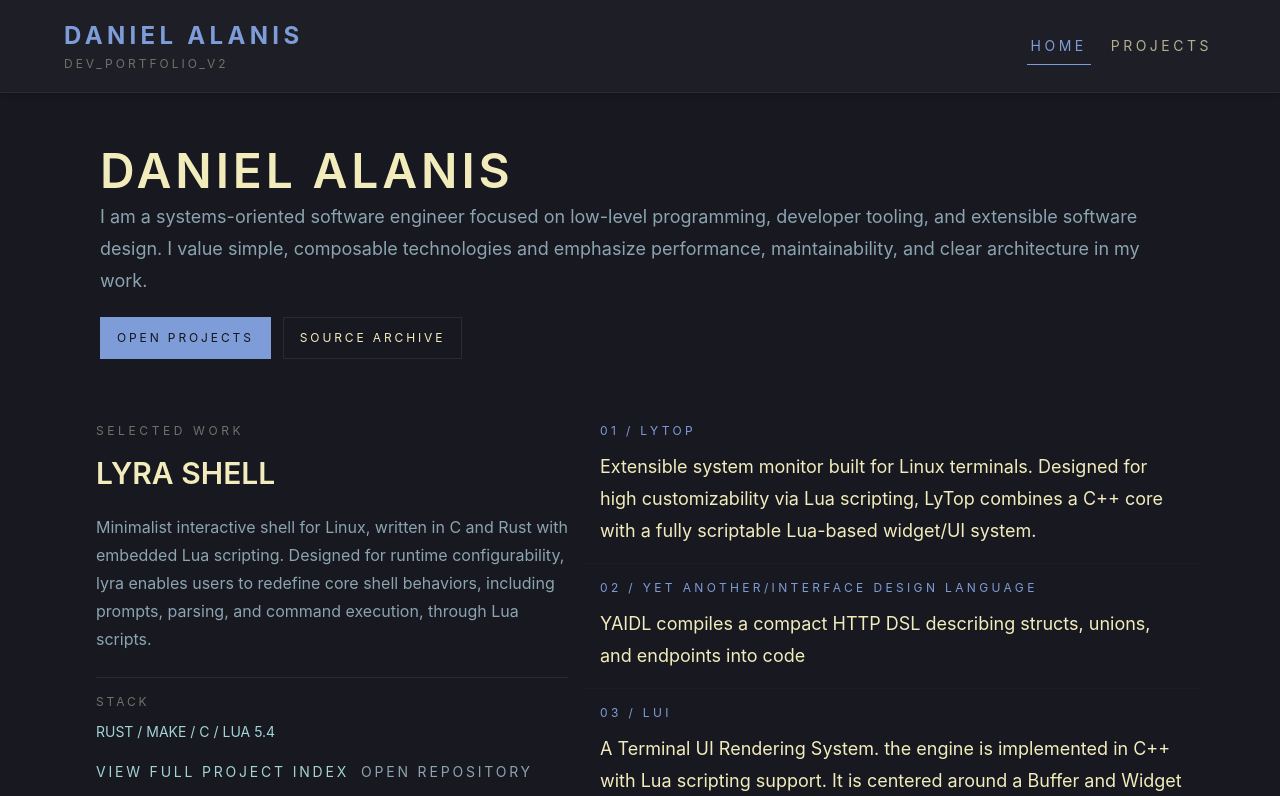
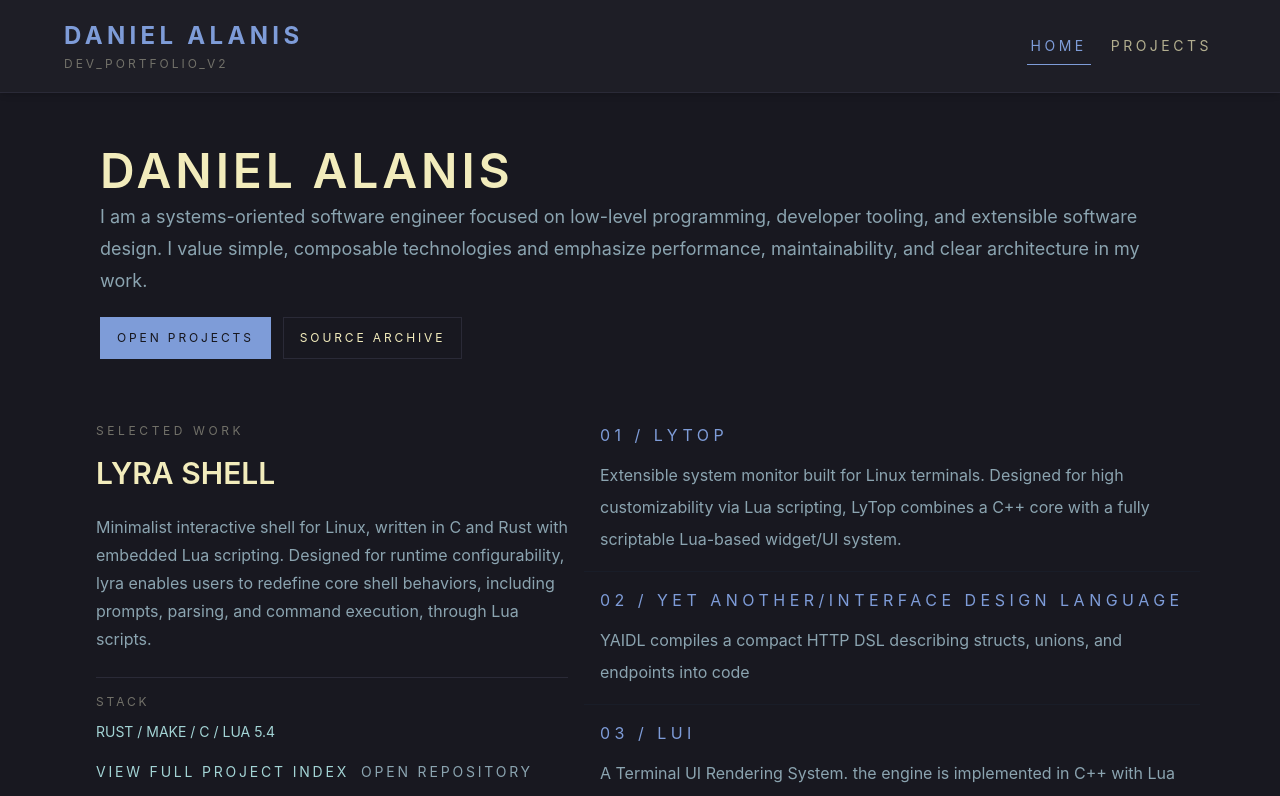
Before and after one commit to HasSak-47/HasSak-47.github.io, a React (Vite) app: page / in a window 1280 px wide. Shown: the top 796 px of the page. Built offline with nearby package versions, Linux system fonts and the light colour scheme.

Commit message:
readme lmao

```diff
--- a/src/App.tsx
+++ b/src/App.tsx
@@ -202,10 +202,10 @@ export default function App() {
               key={project.name}
               className='border-sumiInk4 bg-sumiInk1 p-3 sm:p-4'
             >
-              <p className='text-crystalBlue text-xs tracking-[0.28em] uppercase'>
+              <p className='text-crystalBlue text-ls tracking-[0.28em] uppercase'>
                 {`0${i + 1} / ${project.name}`}
               </p>
-              <p className='text-lotusWhite3 mt-3 text-lg leading-8'>
+              <p className='text-dragonBlue2 text-s mt-3 leading-8'>
                 {getProjectDescription(project) ||
                   'No project description available yet.'}
               </p>
```
Also changed, not shown: 5 other files (tests, documents, lock files or other folders).
